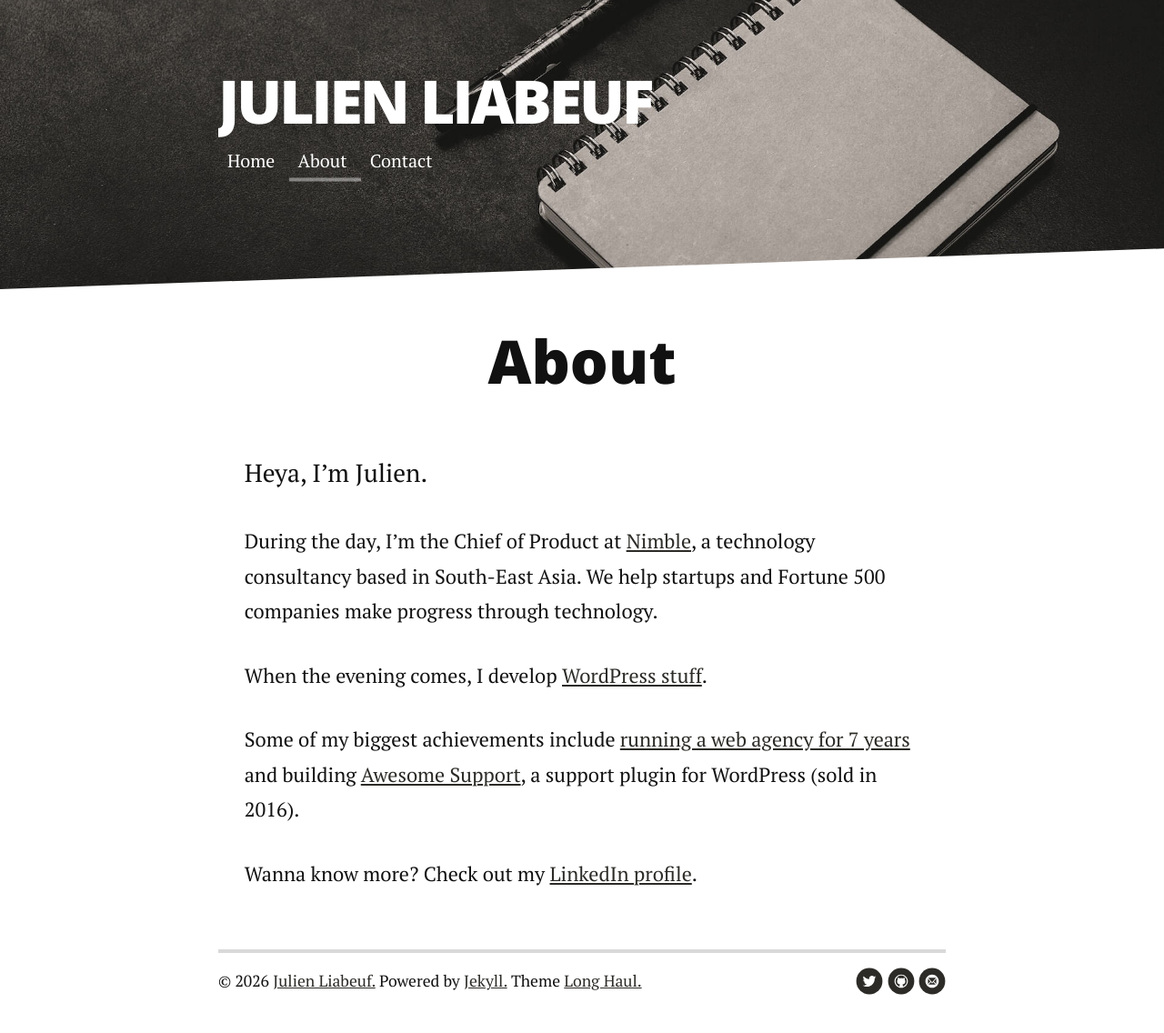
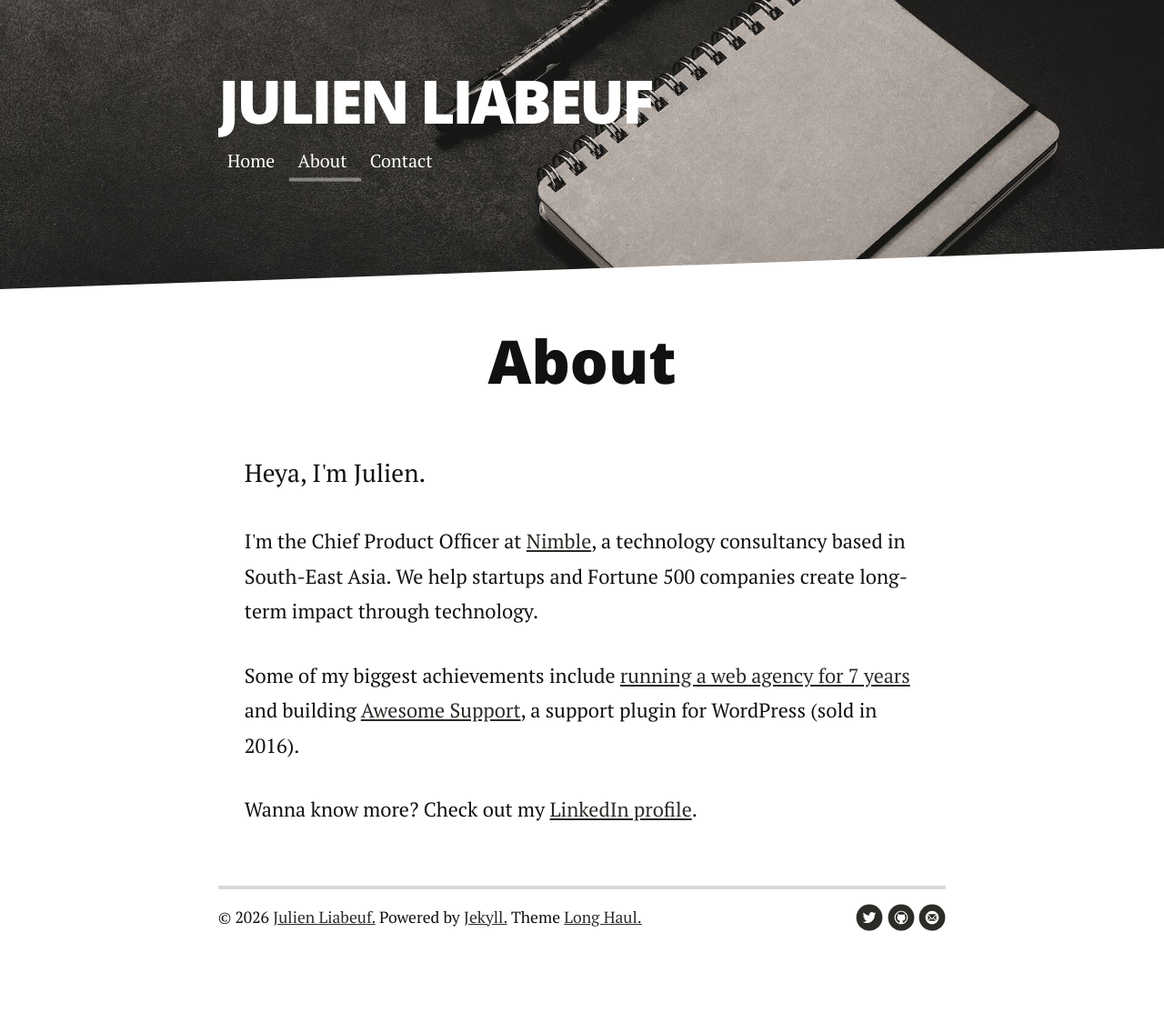
Before and after one commit to julien731/blog-jekyll, a Jekyll site: the page built from about.md, in a window 1280 px wide. Shown: the whole page at 91% size. Built offline with Jekyll 4.4.1, drawn with Linux system fonts in a browser that asks for light colours; after the commit the page ends 1065 px from its top, so only the background shows below that.

Commit message:
Update about and contact page content (#596)
Closes #595

```diff
--- a/about.md
+++ b/about.md
@@ -5,9 +5,8 @@ title: About
 
 <div class="post">
 	<h1 class="pageTitle">About</h1>
-	<p class="intro">Heya, I’m Julien.</p>
-	<p>During the day, I’m the Chief of Product at <a href="https://nimblehq.co/" target="_blank">Nimble</a>, a technology consultancy based in South-East Asia. We help startups and Fortune 500 companies make progress through technology.</p>
-	<p>When the evening comes, I develop <a href="https://profiles.wordpress.org/julien731/" target="_blank">WordPress stuff</a>.</p>
+	<p class="intro">Heya, I'm Julien.</p>
+	<p>I'm the Chief Product Officer at <a href="https://nimblehq.co/" target="_blank">Nimble</a>, a technology consultancy based in South-East Asia. We help startups and Fortune 500 companies create long-term impact through technology.</p>
 	<p>Some of my biggest achievements include <a href="/work/n2clic">running a web agency for 7 years</a> and building <a href="/work/awesome-support">Awesome Support</a>, a support plugin for WordPress (sold in 2016).</p>
 	<p>Wanna know more? Check out my <a href="https://www.linkedin.com/in/julienliabeuf/" target="_blank">LinkedIn profile</a>.</p>
 </div>
```
Also changed, not shown: contact.md (+0 -1 lines).
